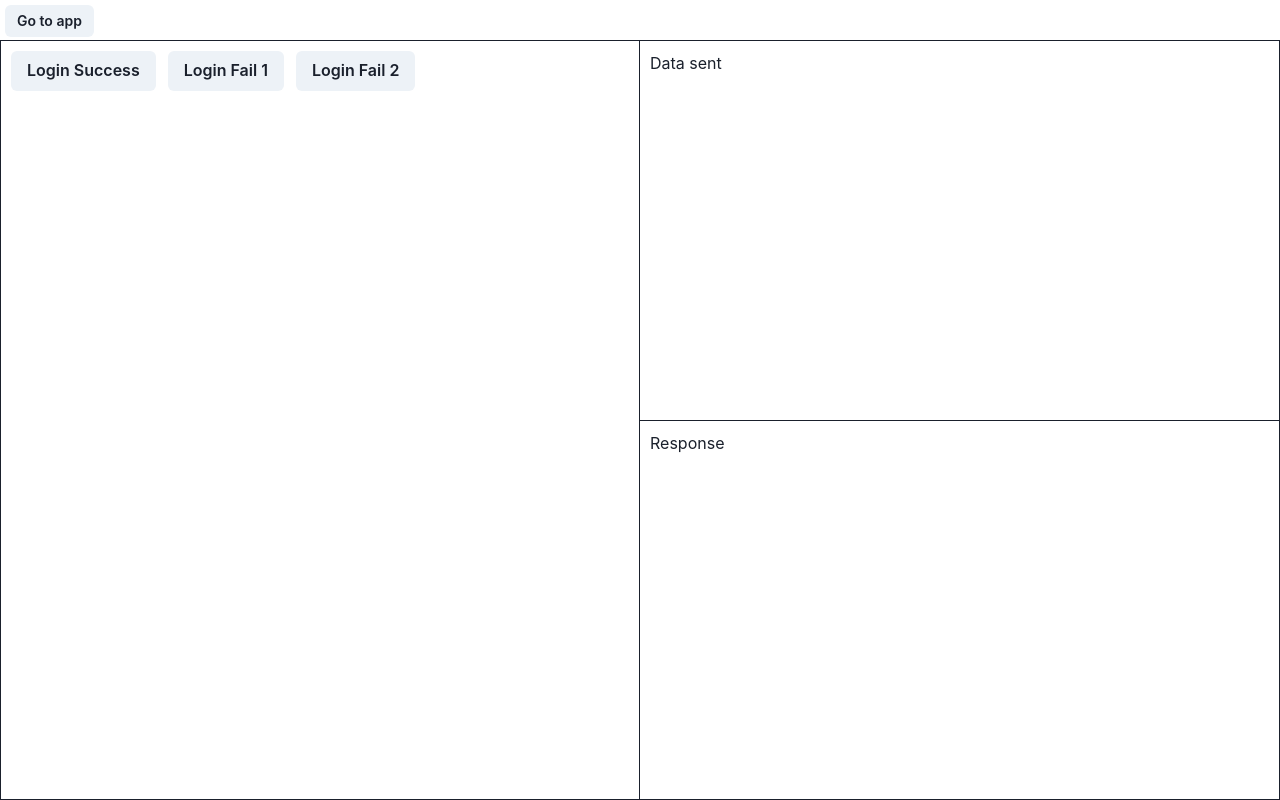
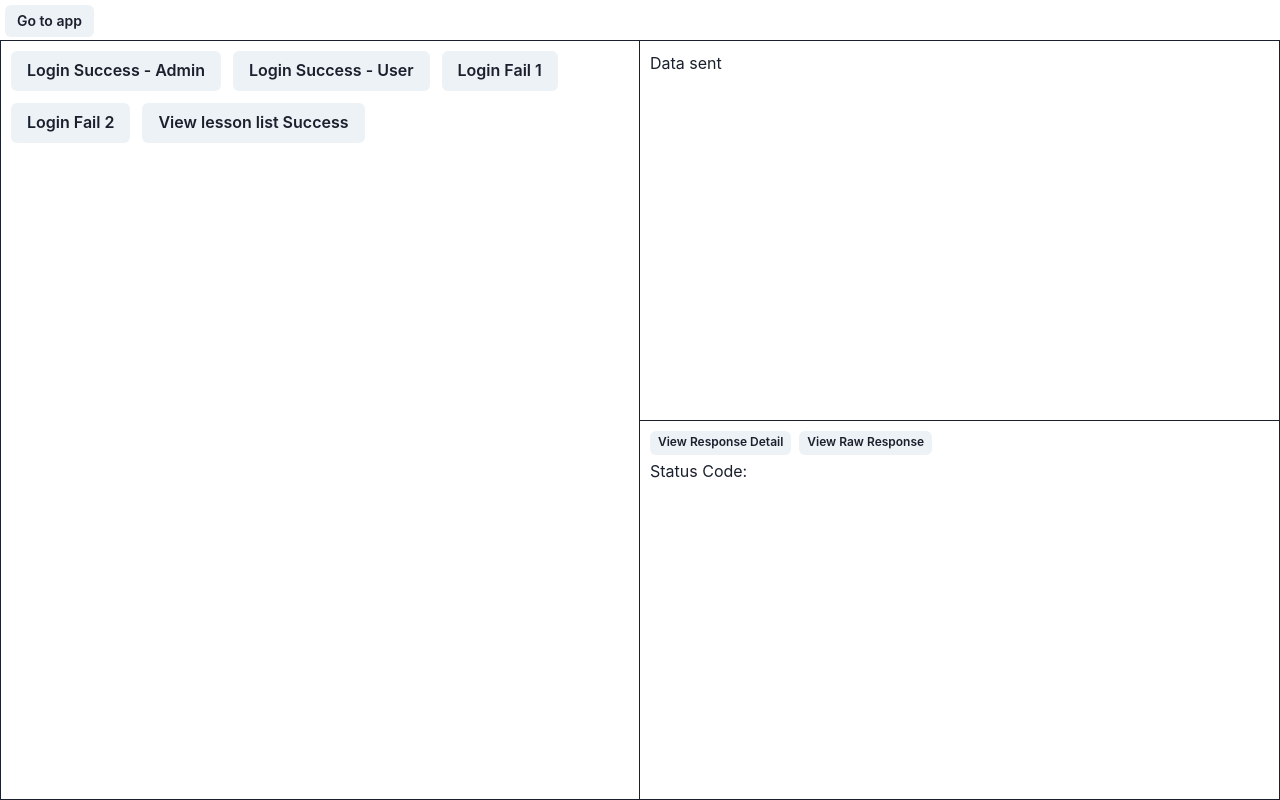
Before and after one commit to ksemilla/valearnis-react, a React (Vite) app: page /api-testing in a window 1280 px wide. Built offline with nearby package versions, Linux system fonts and the light colour scheme; no server answers.

Commit message:
Add test api

```diff
--- a/src/views/api-testing/index.tsx
+++ b/src/views/api-testing/index.tsx
@@ -1,44 +1,84 @@
-import { Box, Button, Flex, Text } from "@chakra-ui/react"
-import { AuthService } from "../../api"
-import { AxiosResponse } from "axios"
+import { Box, Button, Flex, HStack, Text } from "@chakra-ui/react"
+import { AxiosRequestConfig, AxiosResponse } from "axios"
 import { useState } from "react"
 import { Link } from "react-router-dom"
+import { ApiService } from "../../api/BaseService"
+
+const token =
+  "eyJhbGciOiJIUzI1NiIsInR5cCI6IkpXVCJ9.eyJ1c2VyX2lkIjo0fQ.jWZVxYKD4dg9P8UHk6_TfbiNbMwhx-spi0ooDf0lTvc"
 
 const items: {
   label: string
   description: string
   res: boolean
-  func: (data: any) => Promise<AxiosResponse<any, any>>
+  func: (
+    path: string,
+    data: any,
+    config: AxiosRequestConfig<any>
+  ) => Promise<AxiosResponse<any, any>>
+  path: string
   data: any
+  config?: any
 }[] = [
   {
-    label: "Login Success",
+    label: "Login Success - Admin",
     description: "Api will respond with access token",
     res: true,
-    func: AuthService.login,
+    func: ApiService.post,
     data: {
       email: "admin@admin.com",
       password: "admin",
     },
+    path: `auth/`,
+    config: {},
+  },
+  {
+    label: "Login Success - User",
+    description: "Api will respond with access token",
+    res: true,
+    func: ApiService.post,
+    data: {
+      email: "test@test.com",
+      password: "test",
+    },
+    path: `auth/`,
+    config: {},
   },
   {
     label: "Login Fail 1",
     description: "Wrong password",
     res: true,
-    func: AuthService.login,
+    func: ApiService.post,
     data: {
       email: "admin@admin.com",
       password: "admin1",
     },
+    path: `auth/`,
+    config: {},
   },
   {
     label: "Login Fail 2",
     description: "Wrong email",
     res: true,
-    func: AuthService.login,
+    func: ApiService.post,
     data: {
       email: "admin1@admin.com",
       password: "admin",
+    },
+    path: `auth/`,
+    config: {},
+  },
+  {
+    label: "View lesson list Success",
+    description: "Wrong email",
+    res: true,
+    func: ApiService.get,
+    data: {},
+    path: `lessons/`,
+    config: {
+      headers: {
+        Authorization: `Bearer ${token}`,
+      },
     },
   },
 ]
@@ -46,6 +86,9 @@ export default function ApiTesting() {
   const [data, setData] = useState<any>()
   const [dataDesc, setDataDesc] = useState("")
   const [response, setResponse] = useState<any>()
+  const [statusCode, setStatusCode] = useState<number>()
+  const [detail, setDetail] = useState<any>()
+  const [viewRawResponse, setViewRawResponse] = useState(false)
 
   return (
     <Box>
@@ -71,9 +114,17 @@ export default function ApiTesting() {
                     setData(item.data)
                     setDataDesc(item.description)
                     item
-                      .func(item.data)
-                      .then((res) => setResponse(res.data))
-                      .catch((res) => setResponse(res.response))
+                      .func(item.path, item.data, item.config)
+                      .then((res) => {
+                        setResponse(res.data)
+                        setStatusCode(res.status)
+                        setDetail(res)
+                      })
+                      .catch((res) => {
+                        setResponse(res.response.data)
+                        setDetail(res.response)
+                        setStatusCode(res.response.status)
+                      })
                   }}
                 >
                   {item.label}
@@ -89,6 +140,7 @@ export default function ApiTesting() {
                 p="10px"
                 h="50%"
                 direction="column"
+                gap={1}
               >
                 <Text>Data sent</Text>
                 <Text>{dataDesc}</Text>
@@ -96,10 +148,24 @@ export default function ApiTesting() {
                   <pre>{JSON.stringify(data, null, 2)}</pre>
                 </Box>
               </Flex>
-              <Flex flex="1" p="10px" direction="column" maxH="50%">
-                <Text>Response</Text>
+              <Flex flex="1" p="10px" direction="column" maxH="50%" gap={1}>
+                <HStack>
+                  <Button size="xs" onClick={() => setViewRawResponse(false)}>
+                    View Response Detail
+                  </Button>
+                  <Button size="xs" onClick={() => setViewRawResponse(true)}>
+                    View Raw Response
+                  </Button>
+                </HStack>
                 <Box flex="1" overflow="scroll">
-                  <pre>{JSON.stringify(response, null, 2)}</pre>
+                  {!viewRawResponse ? (
+                    <Box>
+                      <Text>Status Code: {statusCode}</Text>
+                      <pre>{JSON.stringify(response, null, 2)}</pre>
+                    </Box>
+                  ) : (
+                    <pre>{JSON.stringify(detail, null, 2)}</pre>
+                  )}
                 </Box>
               </Flex>
             </Flex>
```
